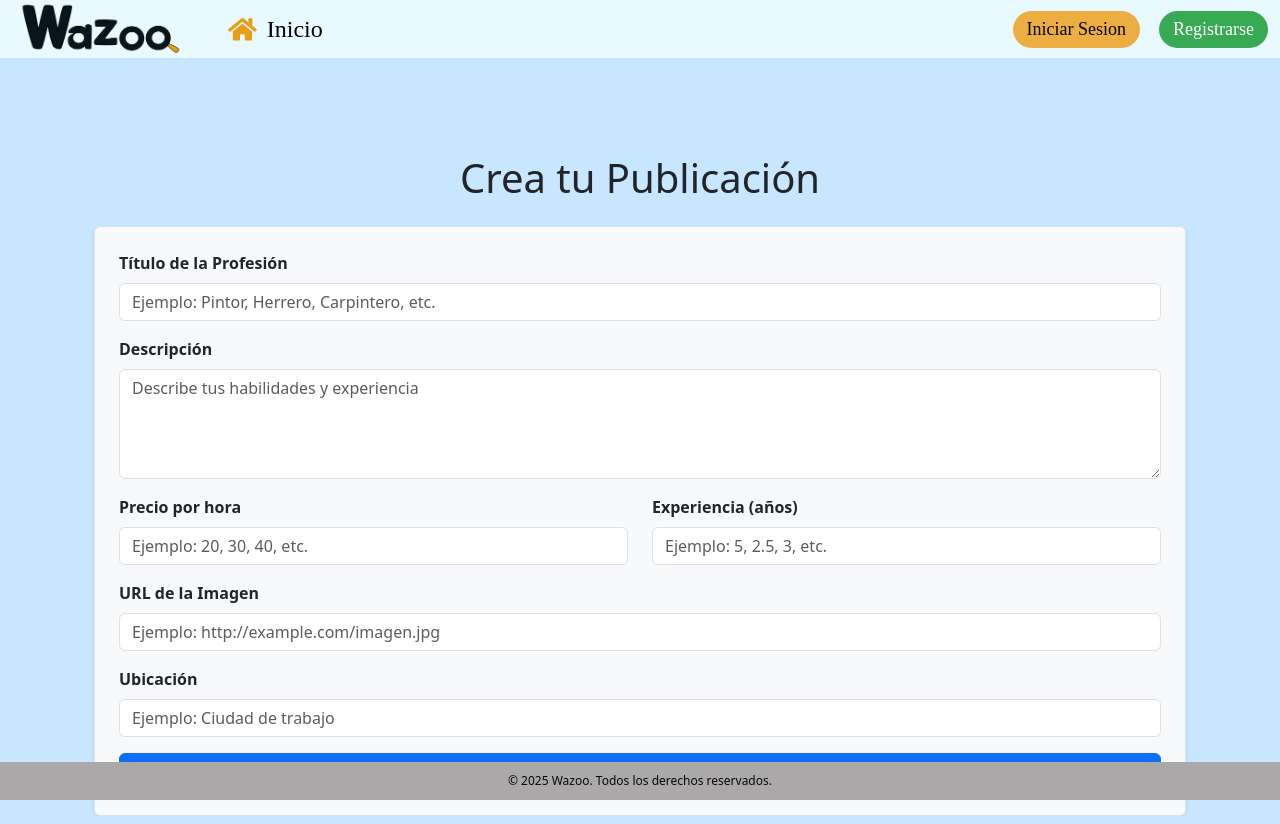
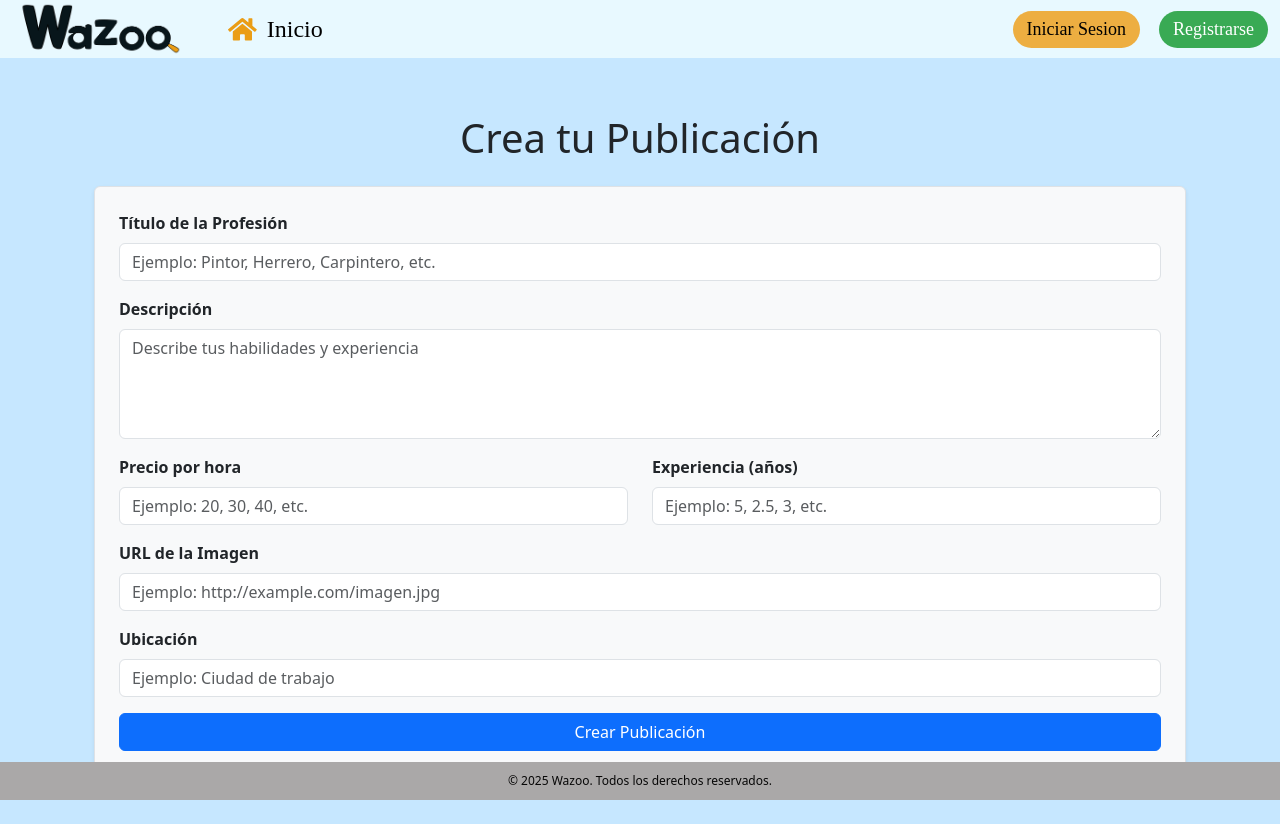
Before and after one commit to AndresTabor/proyecto-final-team1-front, a React (Vite) app: page /create-post in a window 1280 px wide. Built offline with nearby package versions, Linux system fonts and the light colour scheme; a web font is replaced by a local one.

Commit message:
ajustes form de posts

```diff
--- a/src/components/posts/CreatePostForm.jsx
+++ b/src/components/posts/CreatePostForm.jsx
@@ -55,7 +55,7 @@ const CreatePostForm = () => {
     };
 
     return (
-        <div className="container mt-5">
+        <div className="container mt-2 mb-5">
             <ToastContainer />
             <h1 className="text-center mb-4">Crea tu Publicación</h1>
             <form
--- a/src/components/posts/EditPostForm.jsx
+++ b/src/components/posts/EditPostForm.jsx
@@ -66,7 +66,7 @@ const EditPostForm = () => {
     }
 
     return (
-        <div className="container mt-5">
+        <div className="container mt-2 mb-5">
             <div className="row">
                 <div className="col-md-6">
                     <div className="card shadow-sm">
@@ -171,8 +171,7 @@ const EditPostForm = () => {
                 </div>
 
                 {/* vista previa del post */}
-                <div className="col-md-6">
-                    <h3>Vista previa</h3>
+                <div className="col-md-6 mb-5">
                     <SinglePost post={{ ...store.singlePost, ...formData }} />
                 </div>
             </div>
```
